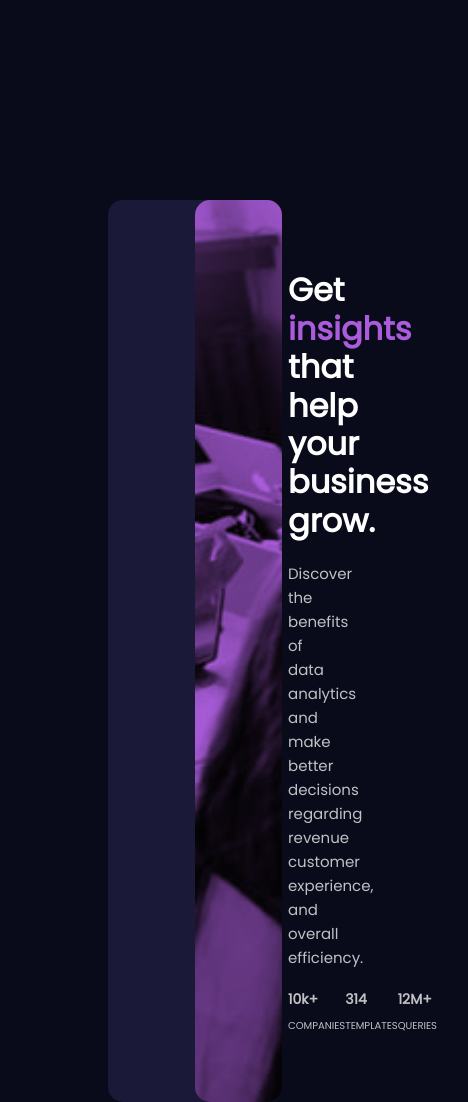
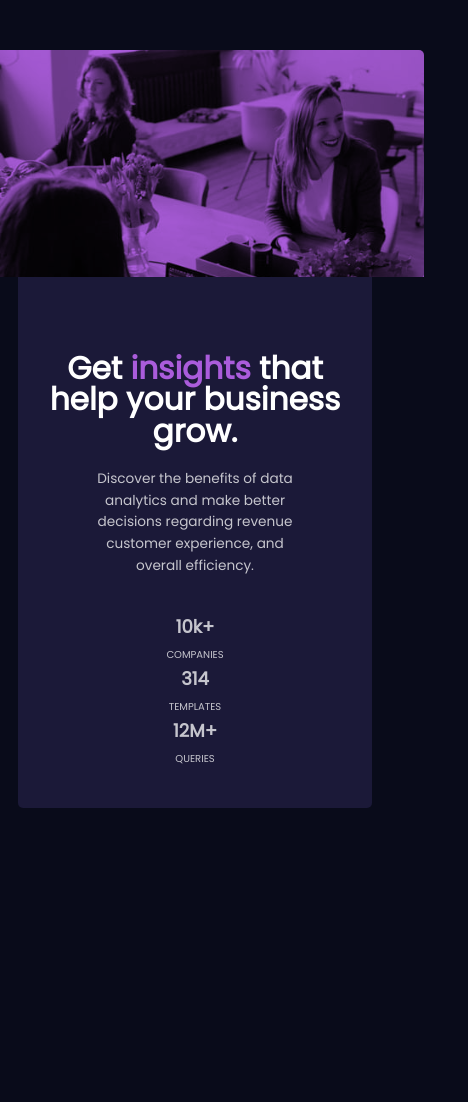
Before and after one commit to jenniferokafor/data-analytics-card, a plain HTML site: page card component/index.html in a window 390 px wide. Shown: the whole page, 468 px wide, since content can reach past the window. After the commit the page ends 969 px from the top, so only its background shows below. Drawn offline with Linux system fonts and the light colour scheme.

Commit message:
updating mobile layout

```diff
--- a/card component/index.css
+++ b/card component/index.css
@@ -73,3 +73,82 @@ ul {
     text-transform: uppercase;
     font-size: 10px;
 }
+
+@media only screen and (max-width: 480px) {
+
+    .page {
+        display: grid;
+        grid-template-areas: 'img' 'content';
+        grid-template-columns: 1fr;
+        grid-template-rows: 30% 70%;
+        gap: 5px;
+        background-color: hsl(244, 38%, 16%);
+        margin-top: 50px;
+        margin-bottom: 20px;
+        margin-right: 10px;
+        margin-left: 10px;
+        border-radius: 0 0 5px 5px;
+        justify-content: center;
+    }
+
+    .content {
+        order: 2;
+        margin-top: 50px;
+        margin-bottom: 50px;
+    }
+
+    .img {
+        order: 1;
+        grid-column-start: 1;
+        grid-column-end: 2;
+        border-radius: 5px 5px 0 0;
+        width: 100%;
+
+    }
+
+    img {
+        max-width: 100%;
+        height: auto;
+    }
+
+    h1 {
+        color:hsl(0, 0%, 100%);
+        line-height: 1;
+        padding-left: 80px;
+        padding-right: 80px;
+        text-align: center;
+        font-size: 8vw;
+
+    }
+
+    p {
+        color: hsla(0, 0%, 100%, 0.75);
+        font-size: 3.5vw;
+        line-height: 1.6;
+        padding-left: 120px;
+        padding-right: 120px;
+        padding-bottom: 20px;
+        text-align: center;
+    }
+
+    ul {
+        list-style-type: none;
+        color:hsla(0, 0%, 100%, 0.75);
+        padding-left: 200px;
+        padding-right: 200px;
+        padding-bottom: 200px;
+        display: grid;
+        grid-template-columns: 1fr;
+        grid-template-rows: auto auto auto;
+        text-align: center;
+
+    }
+
+    .number {
+        font-weight: 900;
+        font-size: 18px;
+        font-weight: 11px;
+    }
+
+
+}
```
Also changed, not shown: 2 other files.
